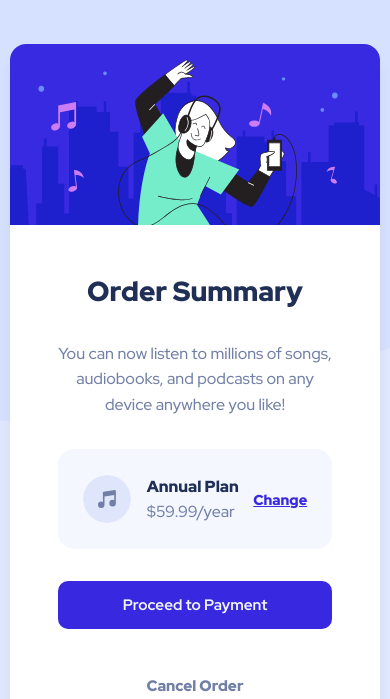
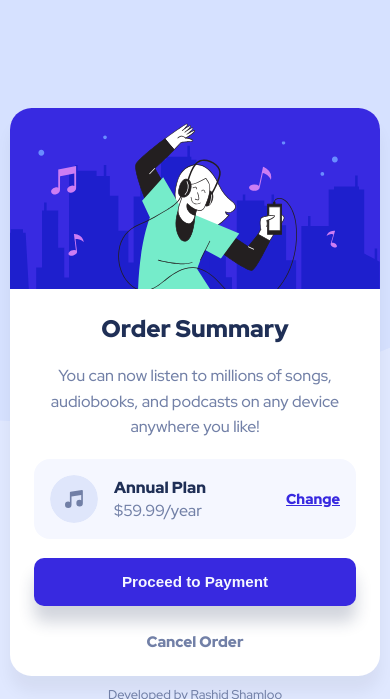
Before and after one commit to rashidshamloo/fem_007_order-summary-component, a plain HTML site: page index.html in a window 390 px wide. Shown: the top 699 px of the page. Drawn offline with nearby package versions, Linux system fonts and the light colour scheme.

Commit message:
Adjusted sizes and spacings for mobile view

```diff
--- a/index.html
+++ b/index.html
@@ -14,16 +14,14 @@
   </head>
   <body>
     <main>
-      <article class="order-summary-container">
+      <div class="order-summary-container">
         <img src="images/illustration-hero.svg" alt aria-hidden="true" />
         <div class="order-summary-info">
           <h1>Order Summary</h1>
-
           <p class="order-summary-discription">
             You can now listen to millions of songs, audiobooks, and podcasts on
             any device anywhere you like!
           </p>
-
           <div class="order-summary-plan-container">
             <div class="music-icon"></div>
             <div class="order-summary-plan-price">
@@ -32,10 +30,12 @@
             </div>
             <a href="javascript:void(0);">Change</a>
           </div>
-          <a class="proceed" href="javascript:void(0);">Proceed to Payment</a>
+          <button class="proceed" onclick="javascript:void(0);">
+            Proceed to Payment
+          </button>
           <a class="cancel" href="javascript:void(0);">Cancel Order</a>
         </div>
-      </article>
+      </div>
     </main>
     <footer>
       <p>Developed by Rashid Shamloo</p>
--- a/style.scss
+++ b/style.scss
@@ -26,17 +26,17 @@ body {
   background-repeat: repeat-x;
   background-color: $paleBlue;
   min-height: 100vh;
+  padding: 0.625rem;
 }
 .order-summary-container {
   max-width: 28.125rem;
-  min-height: 43.75rem;
-  border-radius: 1rem;
+  min-height: 35.5rem;
+  border-radius: 1.35rem;
   overflow: hidden;
   background-color: white;
   display: flex;
   flex-direction: column;
   box-shadow: 0 1rem 1rem hsla(0, 0%, 0%, 0.05);
-  margin: 0.625rem 0.625rem 0 0.625rem;
   img {
     max-width: 100%;
   }
@@ -46,15 +46,16 @@ body {
     justify-content: space-between;
     align-items: center;
     flex-grow: 1;
-    padding: 3rem;
+    padding: 1.5rem;
     h1 {
-      font-size: 1.725rem;
+      font-size: 1.5rem;
       font-weight: 900;
     }
     > p {
       text-align: center;
       color: $desaturatedBlue;
       line-height: 1.6rem;
+      padding: 0 1rem;
     }
     .order-summary-plan-container {
       display: flex;
@@ -62,13 +63,13 @@ body {
       background-color: $veryPaleBlue;
       border-radius: 1rem;
       width: 100%;
-      height: 6.25rem;
-      padding: 1.55rem;
+      height: 5rem;
+      padding: 1rem;
       .order-summary-plan-price {
         margin-left: 1rem;
         p:first-child {
           font-weight: 900;
-          margin-bottom: 0.3rem;
+          margin-bottom: 0.1rem;
         }
         p:last-child {
           color: $desaturatedBlue;
@@ -95,6 +96,7 @@ body {
       background-color: $brightBlue;
       width: 100%;
       height: 3rem;
+      border: none;
       border-radius: 0.625rem;
       color: $veryPaleBlue;
       font-weight: bold;
@@ -103,6 +105,7 @@ body {
       justify-content: center;
       align-items: center;
       text-decoration: none;
+      box-shadow: 0 1rem 1rem rgba($darkBlue, 0.2);
     }
     .proceed:hover {
       background-color: $hoverBlue;
@@ -112,7 +115,7 @@ body {
       color: $desaturatedBlue;
       font-weight: 900;
       font-size: 0.95rem;
-      margin-top: 1rem;
+      margin-top: 0.5rem;
     }
     .cancel:hover {
       color: $darkBlue;
@@ -125,7 +128,7 @@ footer {
   font-size: 0.8rem;
   p {
     color: $desaturatedBlue;
-    margin-bottom: 0.3rem;
+    margin-bottom: 0.1rem;
   }
   i {
     font-size: 0.9rem;
@@ -143,4 +146,28 @@ footer {
   body {
     background-image: url("images/pattern-background-desktop.svg");
   }
+  .order-summary-container {
+    min-height: 43.75rem;
+    .order-summary-info {
+      padding: 3rem;
+      h1 {
+        font-size: 1.725rem;
+      }
+      > p {
+        padding: 0;
+      }
+      .order-summary-plan-container {
+        height: 6.25rem;
+        padding: 1.55rem;
+        .order-summary-plan-price {
+          p:first-child {
+            margin-bottom: 0.3rem;
+          }
+        }
+      }
+    }
+    .cancel {
+      margin-top: 1rem;
+    }
+  }
 }
```
Also changed, not shown: style.css, 1 other file.
